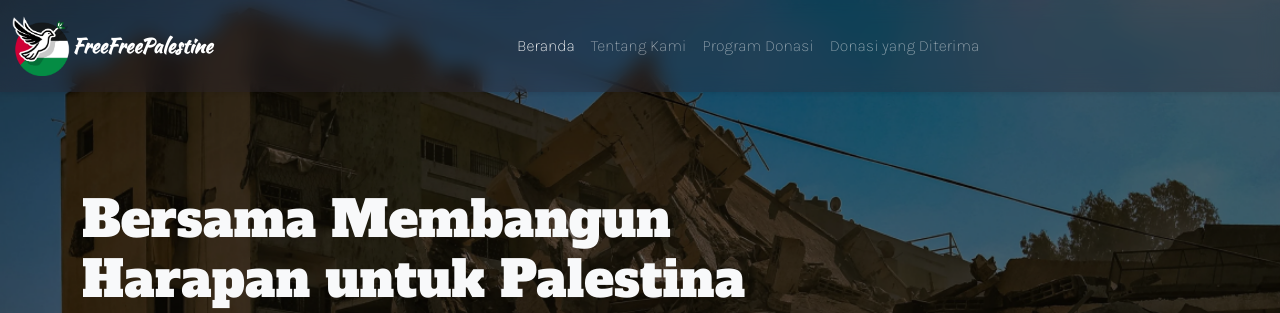
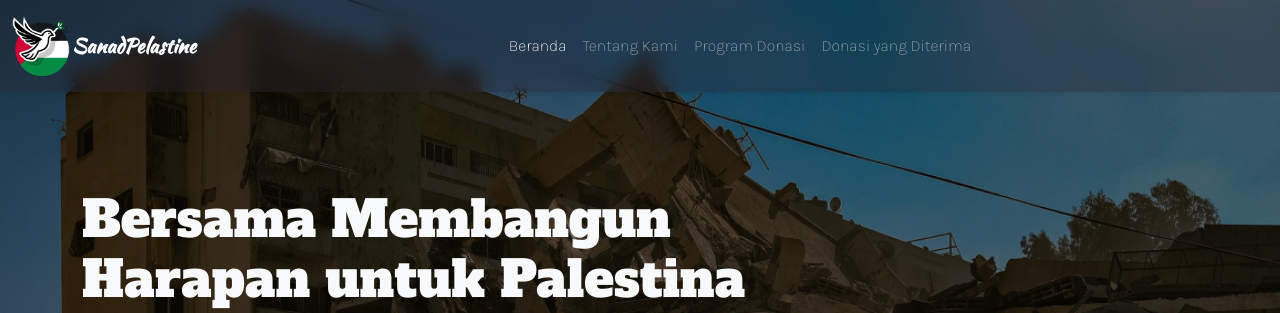
Before and after one commit to elfan-smkinformatika/DonastionPalestine-Elfan-Inoy, a PHP site: page / in a window 1280 px wide. Shown: the top 313 px of the page. Run offline with PHP 8.4, Linux system fonts and the light colour scheme; data comes from the database, SQL or seed files in the repository.

Commit message:
mac: Alhamdulillah, perbaikan dan perubahan selesai, tingal di Cek Bersama

```diff
--- a/index.php
+++ b/index.php
@@ -19,7 +19,7 @@ require_once "include/connection.php";
     <nav class="navbar navbar-expand-lg navbar-dark bg-dark-nav py-3 shadow-sm fixed-top">
         <div class="container-fluid">
             <img src="assets/image/favicon.png" alt="" width="60px">
-            <a class="navbar-brand fw-bold" href="../DonastionPalestine-Elfan-Inoy/">FreeFreePalestine</a>
+            <a class="navbar-brand fw-bold" href="../DonastionPalestine-Elfan-Inoy/">SanadPelastine</a>
             <button class="navbar-toggler" type="button" data-bs-toggle="collapse" data-bs-target="#navbarNav" aria-controls="navbarNav" aria-expanded="false" aria-label="Toggle navigation">
                 <span class="navbar-toggler-icon"></span>
             </button>
```
